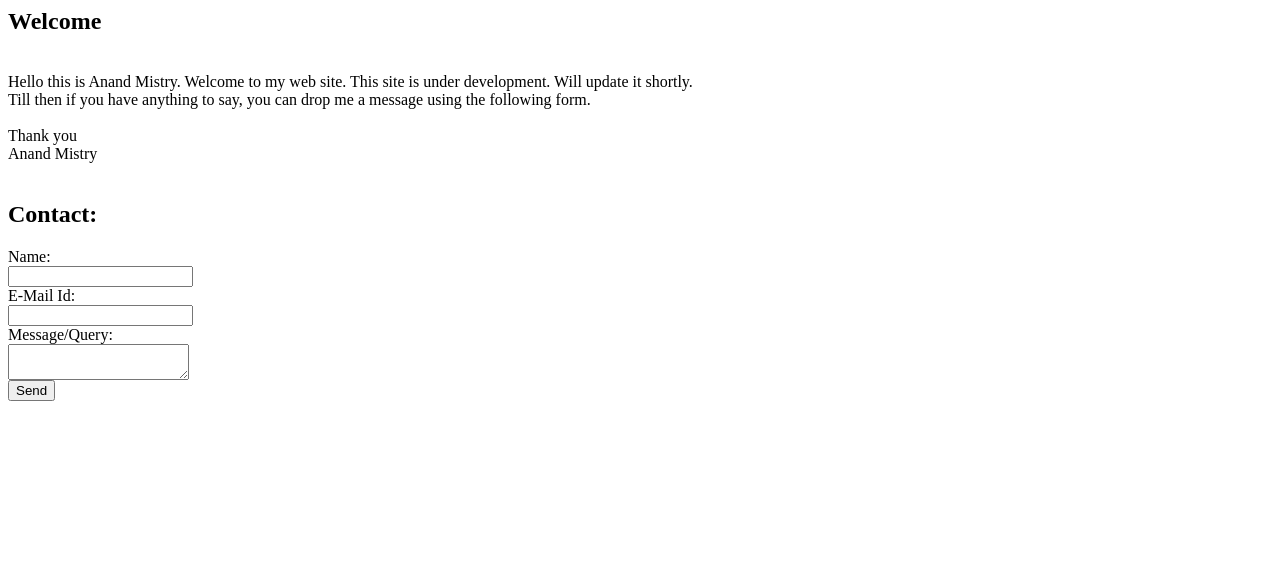
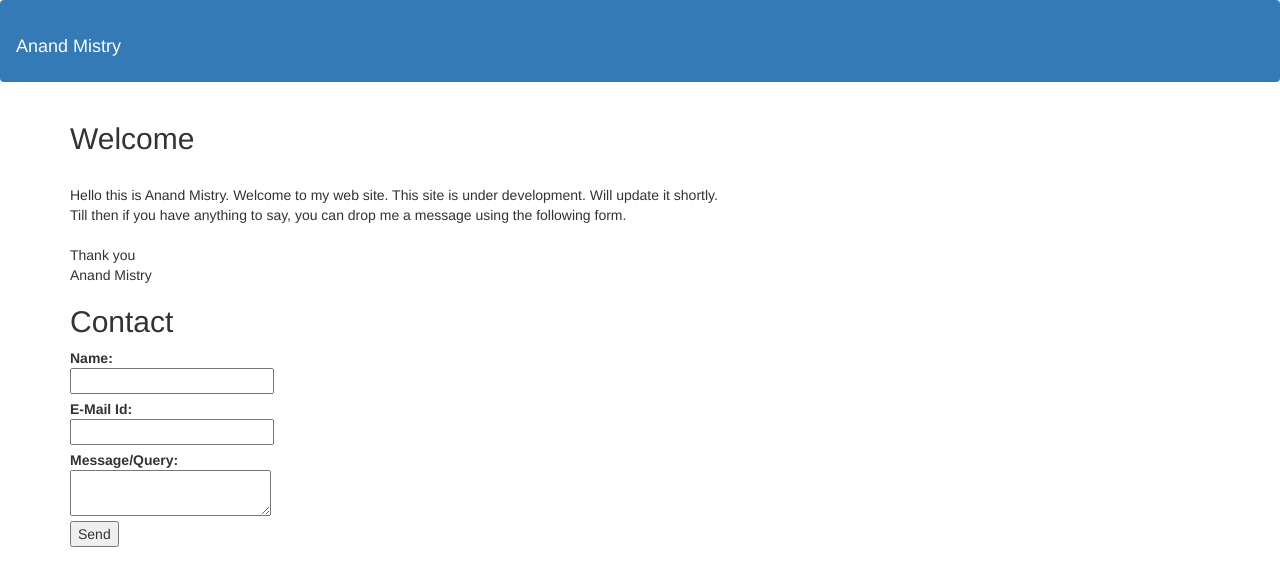
Before and after one commit to anandmistryk/anandmistryk.github.io, a plain HTML site: page index.html in a window 1280 px wide. Drawn offline with nearby package versions, Linux system fonts and the light colour scheme.

Commit message:
using bootstrap for main page

```diff
--- a/index.html
+++ b/index.html
@@ -2,20 +2,34 @@
 
   <head>
     <meta name="viewport" content="width=device-width, initial-scale=1.0">
+
+	<!-- Bootstrap scripts -->
+	<link rel="stylesheet" href="https://maxcdn.bootstrapcdn.com/bootstrap/3.4.1/css/bootstrap.min.css">
+	<script src="https://ajax.googleapis.com/ajax/libs/jquery/3.4.1/jquery.min.js"></script>
+	<script src="https://maxcdn.bootstrapcdn.com/bootstrap/3.4.1/js/bootstrap.min.js"></script>
+
 	<title>Anand Mistry</title>
+
   </head>
 
   <body>
-    <p>
+
+	<nav class="navbar bg-primary">
+		<span class="navbar-brand mb-0 h1">Anand Mistry</span>
+	</nav>
+
+	<div class="container">
 		<h2>Welcome</h2>
 		<br>Hello this is Anand Mistry. Welcome to my web site. This site is under development. Will update it shortly.
 		<br>Till then if you have anything to say, you can drop me a message using the following form.
 		<br><br>Thank you
 		<br>Anand Mistry
+	</div>
 
 
-      <br><br>
-      <h2>Contact:</h2>
+	<div class="container">
+
+		<h2>Contact</h2>
 
 		<form action="https://formspree.io/meqlnbjd" method="POST" >
 			<label>Name:<br>
@@ -37,8 +51,8 @@
 			<button type="submit">Send</button>
 		</form>
 
-    <!-- <iframe src="https://docs.google.com/forms/d/1yeN691L-OohpfnTmYxuuWSMQhvb8g1kLfnSN4fW73D0/viewform?embedded=true" marginheight="0" marginwidth="0" frameborder="0" height="840" width="600">Loading...</iframe> -->
-    </p>
+	</div>
+
   </body>
 
 </html>
```
Lines whose indentation alone changed are shown as unchanged.
